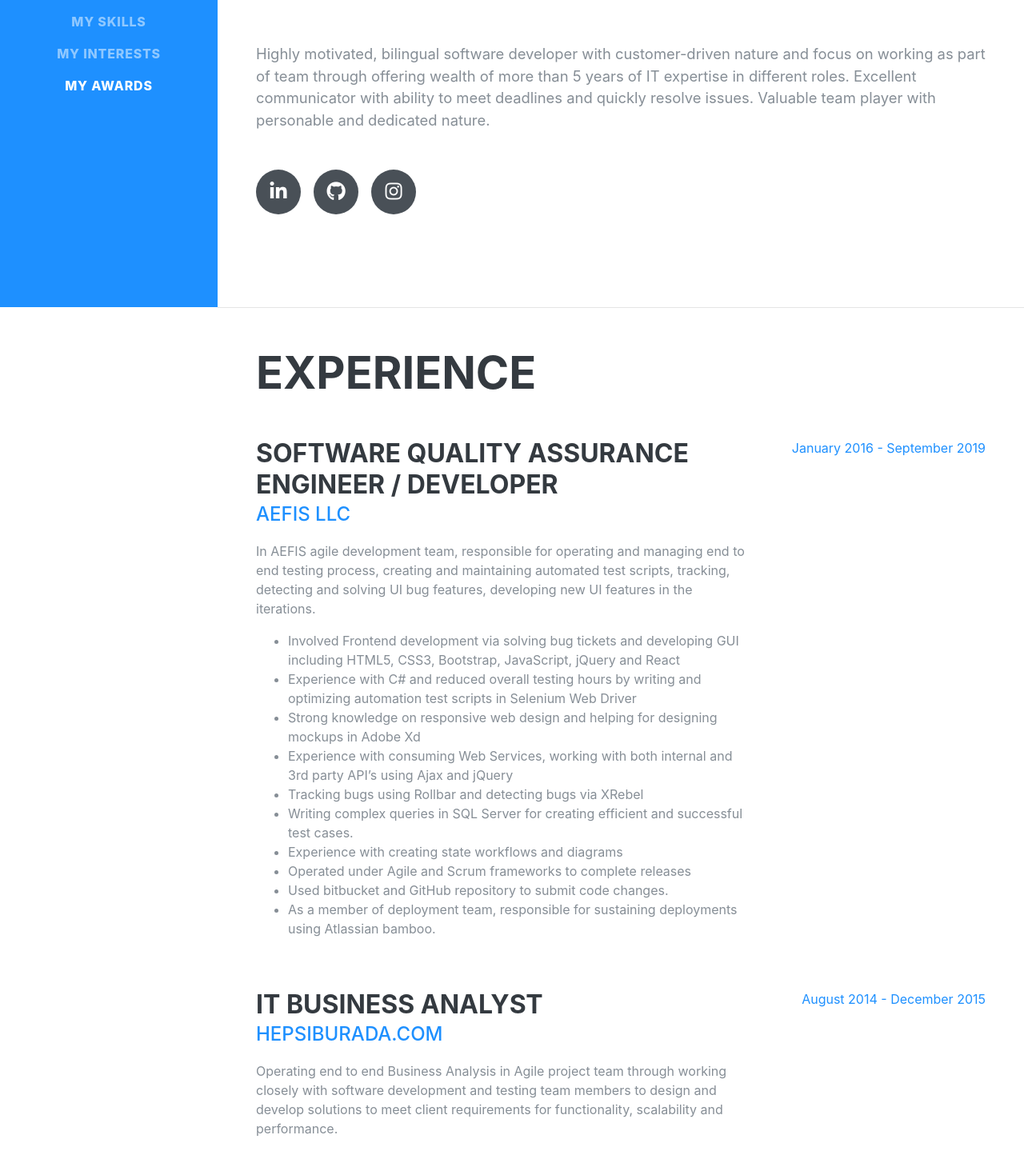
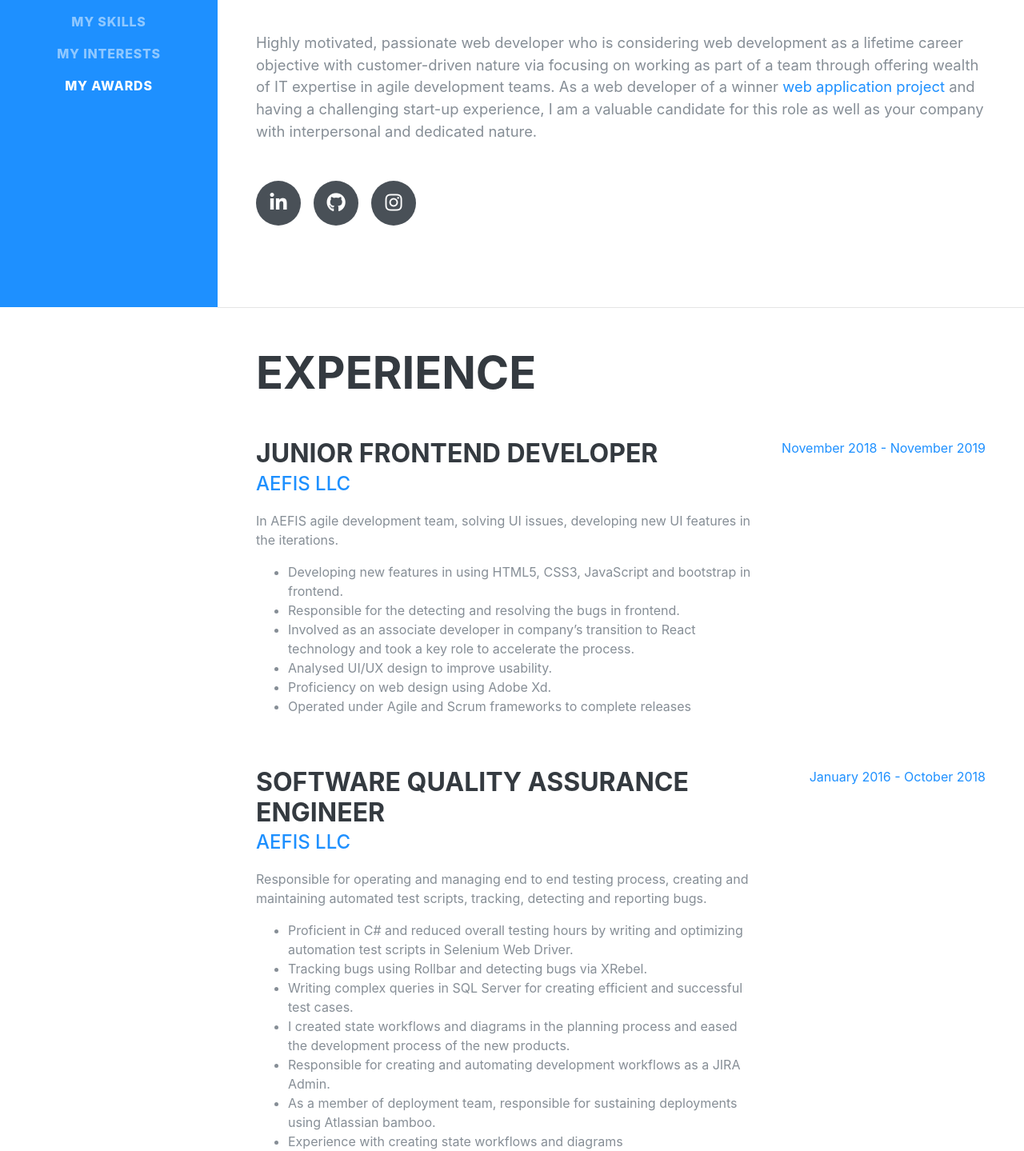
Before and after one commit to di0nys1s/myresume, a React (Create React App) app: page / in a window 1280 px wide. Shown: the part 416-1855 px from the top of the page at 80% size. Built offline with nearby package versions, Linux system fonts and the light colour scheme; a web font is replaced by a local one.

Commit message:
content changes

```diff
--- a/src/components/awards.jsx
+++ b/src/components/awards.jsx
@@ -11,7 +11,8 @@ const Award = () => {
         <ul className="fa-ul mb-0">
           <li>
             <i className="fa-li fa fa-trophy text-warning"></i>
-            Winner of Monash Industry Experience Expo 2019 with Project Demeter
+            Winner of Monash Industry Experience Expo 2019 with{" "}
+            <a href="#education"> Project Demeter </a>
           </li>
           <li>
             <i className="fa-li fa fa-trophy text-warning"></i>
--- a/src/components/experience.jsx
+++ b/src/components/experience.jsx
@@ -11,58 +11,83 @@ const Experience = () => {
 
         <div className="resume-item d-flex flex-column flex-md-row justify-content-between mb-5">
           <div className="resume-content">
-            <h3 className="mb-0">
-              Software Quality Assurance Engineer / Developer
-            </h3>
+            <h3 className="mb-0">Junior Frontend Developer</h3>
             <div className="subheading mb-3">
               <a target="_blank" href="https://www.aefis.com">
                 AEFIS LLC
               </a>
             </div>
             <p>
-              In AEFIS agile development team, responsible for operating and
-              managing end to end testing process, creating and maintaining
-              automated test scripts, tracking, detecting and solving UI bug
-              features, developing new UI features in the iterations.
+              In AEFIS agile development team, solving UI issues, developing new
+              UI features in the iterations.
             </p>
             <ul>
               <li>
-                Involved Frontend development via solving bug tickets and
-                developing GUI including HTML5, CSS3, Bootstrap, JavaScript,
-                jQuery and React
+                Developing new features in using HTML5, CSS3, JavaScript and
+                bootstrap in frontend.
               </li>
               <li>
-                Experience with C# and reduced overall testing hours by writing
-                and optimizing automation test scripts in Selenium Web Driver
+                Responsible for the detecting and resolving the bugs in
+                frontend.
               </li>
               <li>
-                Strong knowledge on responsive web design and helping for
-                designing mockups in Adobe Xd
+                Involved as an associate developer in company’s transition to
+                React technology and took a key role to accelerate the process.
+              </li>
+              <li>Analysed UI/UX design to improve usability.</li>
+              <li>Proficiency on web design using Adobe Xd.</li>
+              <li>
+                Operated under Agile and Scrum frameworks to complete releases
+              </li>
+            </ul>
+          </div>
+          <div className="resume-date text-md-right">
+            <span className="text-primary">November 2018 - November 2019</span>
+          </div>
+        </div>
+
+        <div className="resume-item d-flex flex-column flex-md-row justify-content-between mb-5">
+          <div className="resume-content">
+            <h3 className="mb-0">Software Quality Assurance Engineer</h3>
+            <div className="subheading mb-3">
+              <a target="_blank" href="https://www.aefis.com">
+                AEFIS LLC
+              </a>
+            </div>
+            <p>
+              Responsible for operating and managing end to end testing process,
+              creating and maintaining automated test scripts, tracking,
+              detecting and reporting bugs.
+            </p>
+            <ul>
+              <li>
+                Proficient in C# and reduced overall testing hours by writing
+                and optimizing automation test scripts in Selenium Web Driver.
               </li>
               <li>
-                Experience with consuming Web Services, working with both
-                internal and 3rd party API’s using Ajax and jQuery
+                Tracking bugs using Rollbar and detecting bugs via XRebel.
               </li>
-              <li>Tracking bugs using Rollbar and detecting bugs via XRebel</li>
               <li>
                 Writing complex queries in SQL Server for creating efficient and
                 successful test cases.
               </li>
-              <li>Experience with creating state workflows and diagrams</li>
               <li>
-                Operated under Agile and Scrum frameworks to complete releases
+                I created state workflows and diagrams in the planning process
+                and eased the development process of the new products.
               </li>
               <li>
-                Used bitbucket and GitHub repository to submit code changes.
+                Responsible for creating and automating development workflows as
+                a JIRA Admin.
               </li>
               <li>
                 As a member of deployment team, responsible for sustaining
                 deployments using Atlassian bamboo.
               </li>
+              <li>Experience with creating state workflows and diagrams</li>
             </ul>
           </div>
           <div className="resume-date text-md-right">
-            <span className="text-primary">January 2016 - September 2019</span>
+            <span className="text-primary">January 2016 - October 2018</span>
           </div>
         </div>
 
@@ -100,7 +125,7 @@ const Experience = () => {
             </p>
           </div>
           <div className="resume-date text-md-right">
-            <span className="text-primary">July 2013 - July 2014</span>
+            <span className="text-primary">July 2013 - August 2014</span>
           </div>
         </div>
 
--- a/src/components/navbar.jsx
+++ b/src/components/navbar.jsx
@@ -8,7 +8,7 @@ const Navbar = () => {
       id="sideNav"
     >
       <a className="navbar-brand js-scroll-trigger" href="#page-top">
-        <span className="d-block d-lg-none">Burak Seyhan</span>
+        <span className="d-block d-lg-none">Burak John Seyhan</span>
         <span className="d-none d-lg-block">
           <img
             className="img-fluid img-profile rounded-circle mx-auto mb-2"
--- a/src/components/resume.jsx
+++ b/src/components/resume.jsx
@@ -36,17 +36,17 @@ const Resume = () => {
           <a href="mailto:seyhanburak9@gmail.com">seyhanburak9@gmail.com</a>
         </div>
         <p className="lead mb-5">
-          Highly motivated, bilingual software developer with customer-driven
-          nature and focus on working as part of team through offering wealth of
-          more than 5 years of IT expertise in different roles. Excellent
-          communicator with ability to meet deadlines and quickly resolve
-          issues. Valuable team player with personable and dedicated nature.
+          Highly motivated, passionate web developer who is considering web
+          development as a lifetime career objective with customer-driven nature
+          via focusing on working as part of a team through offering wealth of
+          IT expertise in agile development teams. As a web developer of a
+          winner <a href="#awards"> web application project </a>
+          and having a challenging start-up experience, I am a valuable
+          candidate for this role as well as your company with interpersonal and
+          dedicated nature.
         </p>
         <div className="social-icons">
-          <a
-            target="_blank"
-            href="https://www.linkedin.com/in/burak-seyhan-b7167733/"
-          >
+          <a target="_blank" href="https://www.linkedin.com/in/burakjseyhan/">
             <i className="fab fa-linkedin-in"></i>
           </a>
           <a target="_blank" href="https://github.com/di0nys1s">
```
